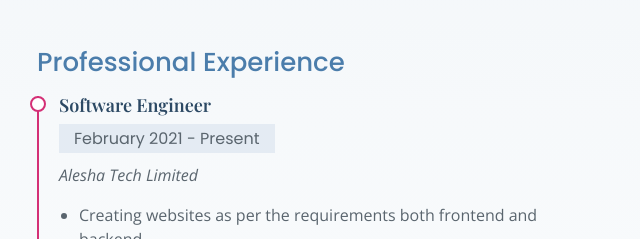
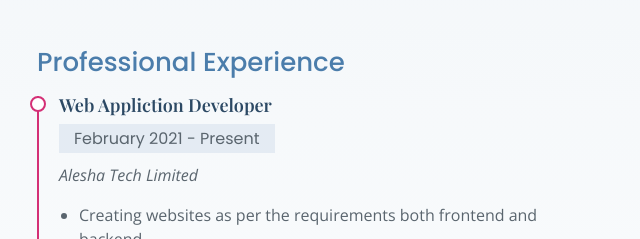
Before and after one commit to Ahmedshakil01/portfolio, a plain HTML site: page index.html in a window 1280 px wide. Shown: the part 1176-1415 px from the top of the page, 615-1255 px from the left. Drawn offline with nearby package versions, Linux system fonts and the light colour scheme; a web font is replaced by a local one.

Commit message:
Update index.html
update

```diff
--- a/index.html
+++ b/index.html
@@ -250,7 +250,7 @@
           <div class="col-lg-6">
             <h3 class="resume-title">Professional Experience</h3>
             <div class="resume-item">
-              <h4>Software Engineer</h4>
+              <h4>Web Appliction Developer</h4>
               <h5>February 2021 - Present</h5>
               <p><em>Alesha Tech Limited </em></p>
               <p>
```
